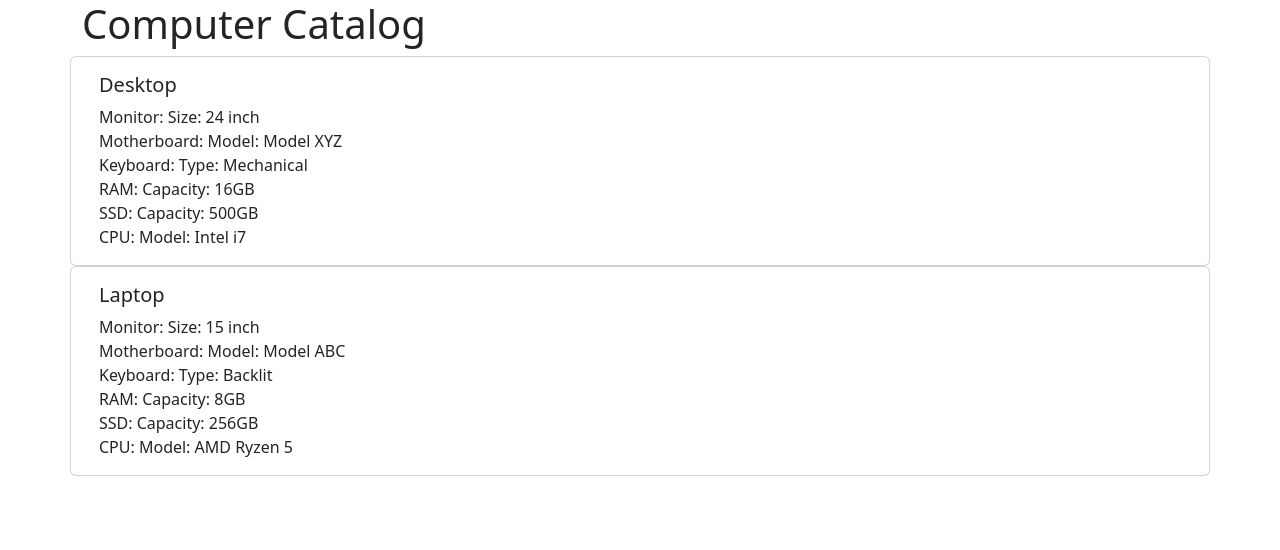
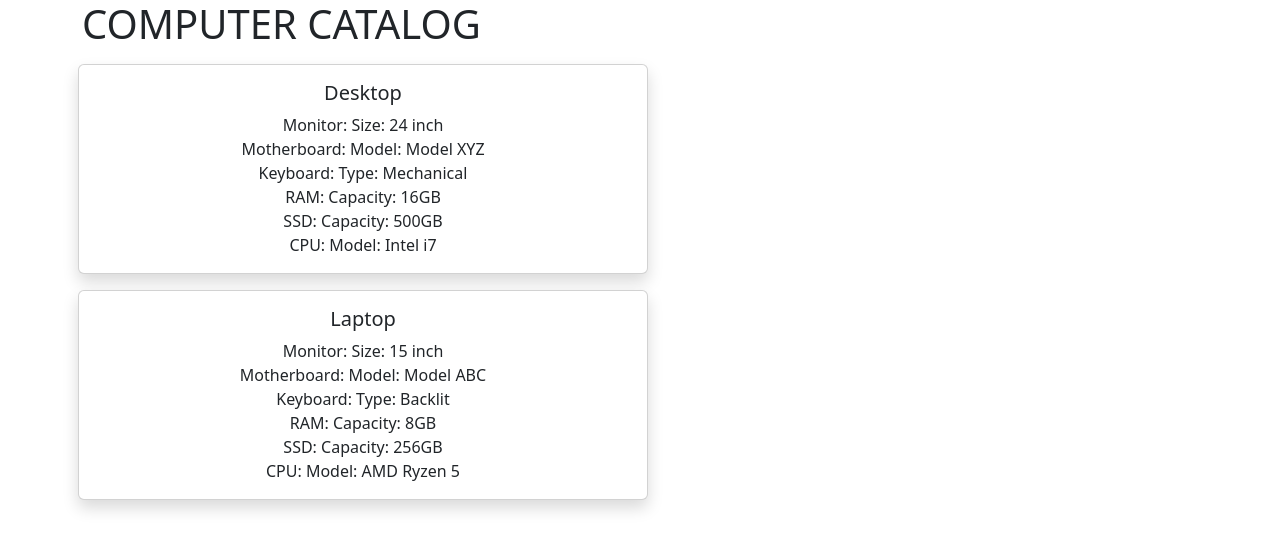
Before and after one commit to Fabrizio1919/php-oop-2, a PHP site: page / in a window 1280 px wide. Shown: the top 550 px of the page. Run offline with PHP 8.4, Linux system fonts and the light colour scheme.

Commit message:
Style card

```diff
--- a/index.php
+++ b/index.php
@@ -183,16 +183,18 @@ $devices = [
 ?>
 <!DOCTYPE html>
 <html>
+
 <head>
     <title>Computer Catalog</title>
     <link href="https://cdn.jsdelivr.net/npm/bootstrap@5.2.3/dist/css/bootstrap.min.css" rel="stylesheet" integrity="sha384-rbsA2VBKQhggwzxH7pPCaAqO46MgnOM80zW1RWuH61DGLwZJEdK2Kadq2F9CUG65" crossorigin="anonymous">
 </head>
+
 <body>
     <div class="container">
-        <h1>Computer Catalog</h1>
+        <h1>COMPUTER CATALOG</h1>
         <div class="row" id="computer-cards">
-            <?php foreach ($devices as $device): ?>
-                <div class="card">
+            <?php foreach ($devices as $device) : ?>
+                <div class="card shadow m-2 w-50 text-center">
                     <div class="card-body">
                         <h5 class="card-title"><?php echo $device->getType(); ?></h5>
                         <p class="card-text"><?php echo $device->getInfo(); ?></p>
@@ -204,4 +206,5 @@ $devices = [
 
     <script src="https://cdn.jsdelivr.net/npm/bootstrap@5.2.3/dist/js/bootstrap.bundle.min.js" integrity="sha384-kenU1KFdBIe4zVF0s0G1M5b4hcpxyD9F7jL+jjXkk+Q2h455rYXK/7HAuoJl+0I4" crossorigin="anonymous"></script>
 </body>
+
 </html>
```
